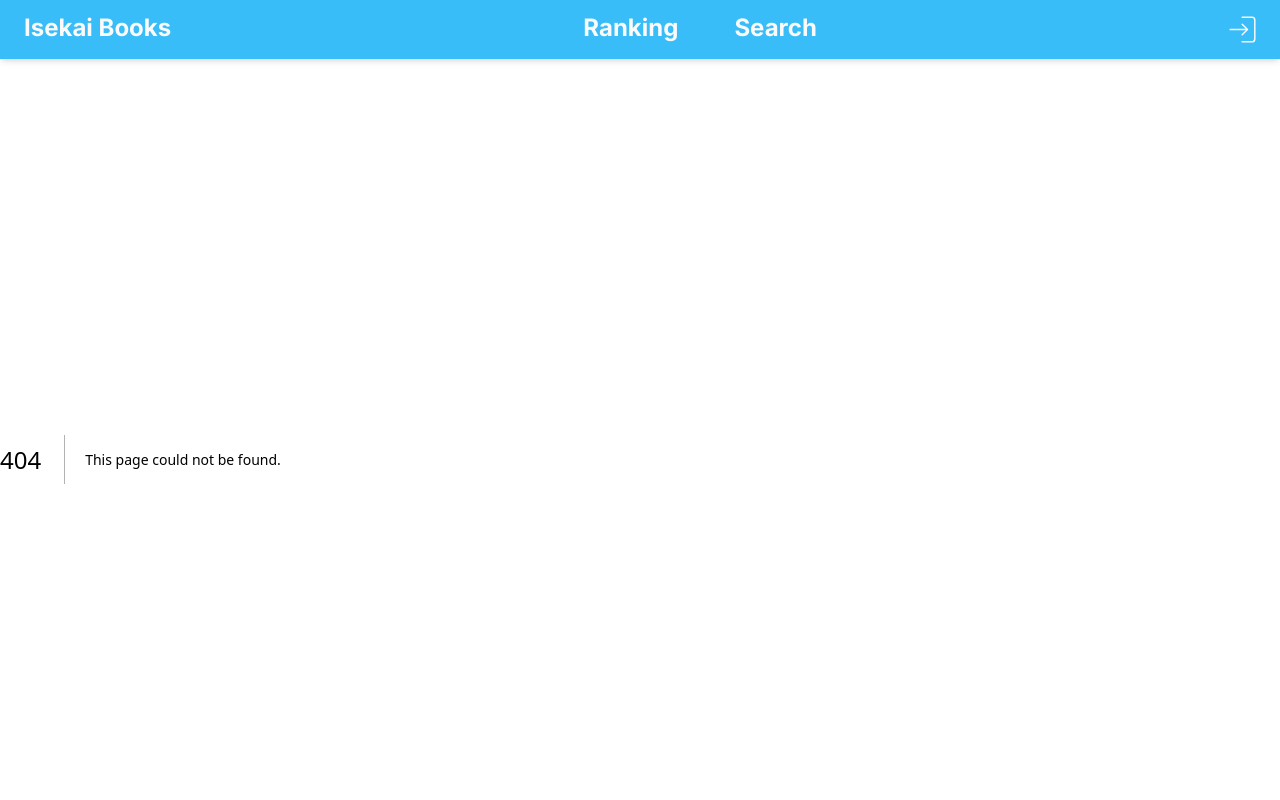
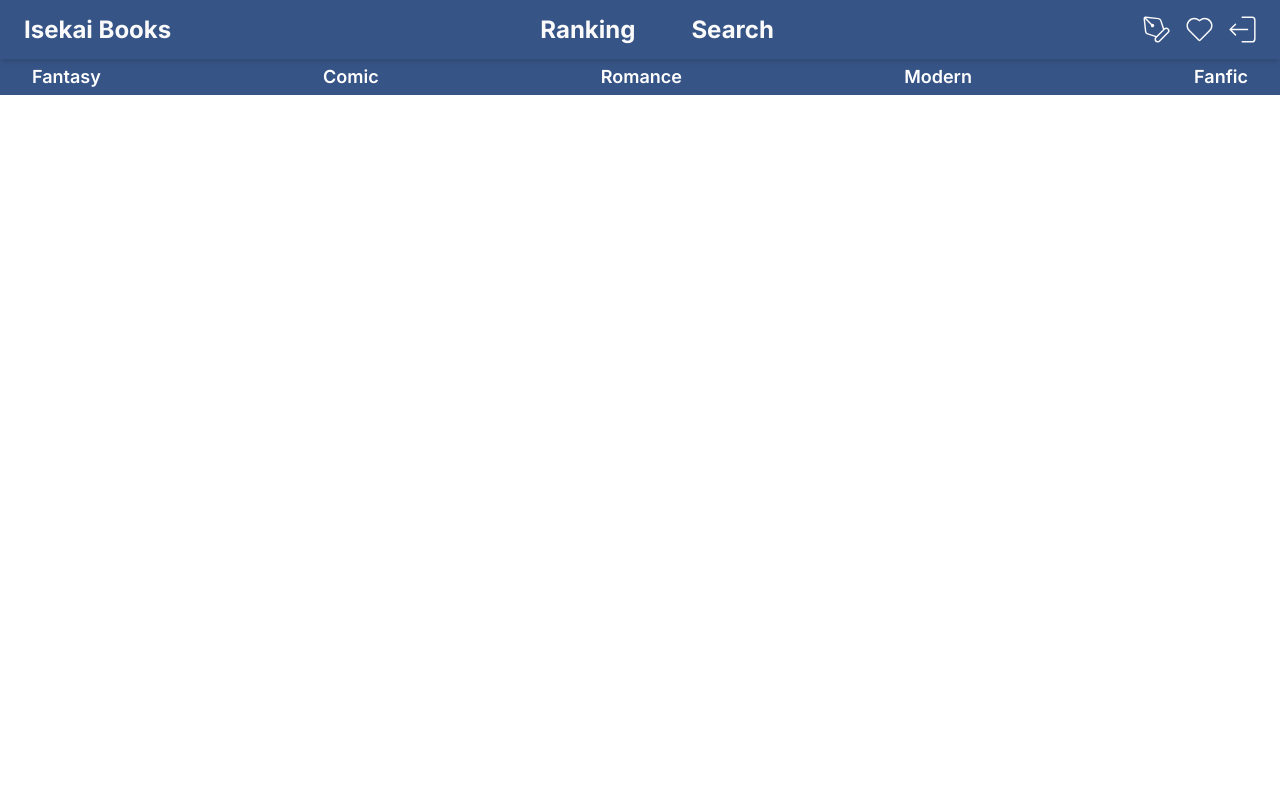
Before and after one commit to rlaehd62/Isekai-Front, a Next.js app: page /ranking in a window 1280 px wide. Before the commit this address had no page. Shown: the top 800 px of the page. Built offline with nearby package versions, Linux system fonts and the light colour scheme.

Commit message:
Added a ranking page and changed few css

```diff
--- a/src/app/components/BookCard.tsx
+++ b/src/app/components/BookCard.tsx
@@ -19,7 +19,10 @@ export default function BookCard({title, description, rank}: CardInput)
             </div>
 
             <div className="w-full flex flex-col p-4 overflow-hidden">
-                <h3 className="text-md truncate md:text-xl">{title}</h3>
+                <div className="flex flex-row items-center gap-2">
+                    <h3 className="text-md font-bold truncate md:text-xl">{title}</h3>
+                    <p className="text-sm">KxxDD</p>
+                </div>
                 <div className="text-sm truncate md:text-md">{description}</div>
             </div>
         </div>
--- a/src/app/components/HeadNav.tsx
+++ b/src/app/components/HeadNav.tsx
@@ -7,21 +7,21 @@ import { CiLogin, CiHeart, CiPen, CiLogout } from "react-icons/ci";
 
 export default function HeadNav()
 {
-    const [isActive, setActive] = useState(false)
+    const [isActive, setActive] = useState(true)
 
     function showUserMenus()
     {
         return [
             <Link className="nav-item-effect" href='/write'> <CiPen size={35} /></Link>,
-            <Link className="nav-item-effect" href='/search'> <CiHeart size={35} /></Link>
+            <Link className="nav-item-effect" href='/favorite'> <CiHeart size={35} /></Link>
         ]
     }
 
     return (
-        <header className="w-screen flex grow-0 flex-col shadow-md bg-sky-400 text-neutral-50 sticky top-0">
+        <header className="w-screen flex flex-col shadow-md bg-[#365486] text-neutral-50 sticky top-0">
 
-            <div className="flex flex-row p-3 justify-between">
-                <div className="flex flex-none font-bold mx-3">
+            <div className="flex flex-row p-3 justify-between items-center">
+                <div className="flex flex-none font-bold mx-3 items-center">
                     <h1 className="text-xl md:text-2xl">
                         <Link href='/'>Isekai Books</Link>
                     </h1>
@@ -36,7 +36,7 @@ export default function HeadNav()
                     </Link>
                 </div>
 
-                <div>
+                <div className="items-center">
                     <div className="flex flex-row font-bold mx-1">
                         {
                             isActive && showUserMenus()
--- /dev/null
+++ b/src/app/components/TagNav.tsx
@@ -0,0 +1,28 @@
+import '@/app/index.css'
+
+export default function TagNav()
+{
+    return (
+        <div className="w-full bg-[#365486] px-3 py-1 flex flex-row gap-3 justify-between items-center overflow-x-auto overflow-y-hidden">
+            <div className="tag-nav-item">
+                Fantasy
+            </div>
+
+            <div className="tag-nav-item">
+                Comic
+            </div>
+
+            <div className="tag-nav-item">
+                Romance
+            </div>
+
+            <div className="tag-nav-item">
+                Modern
+            </div>
+
+            <div className="tag-nav-item">
+                Fanfic
+            </div>
+        </div>
+    )
+}
--- a/src/app/index.css
+++ b/src/app/index.css
@@ -5,18 +5,22 @@
 @layer components {
 
     .nav-item {
-        @apply mx-4 px-3 font-bold text-lg hidden rounded-lg hover:bg-sky-600 md:block md:text-2xl nav-item-animation;
+        @apply mx-4 px-3 font-bold text-lg hidden rounded-lg hover:bg-[#0F1035] md:block md:text-2xl nav-item-animation;
     }
 
     .nav-item-mobile {
-        @apply mx-4 px-3 font-bold text-lg rounded-lg hover:bg-sky-600 md:hidden nav-item-animation;
+        @apply mx-4 px-3 font-bold text-lg rounded-lg hover:bg-[#0F1035] md:hidden nav-item-animation;
     }
 
     .nav-item-effect {
-        @apply px-1 rounded-md hover:bg-sky-600 nav-item-animation;
+        @apply px-1 rounded-md hover:bg-[#0F1035] nav-item-animation;
     }
 
     .nav-item-animation {
         @apply transition-all duration-300 cursor-pointer;
     }
+
+    .tag-nav-item {
+        @apply text-lg font-semibold rounded-md mx-3 px-2 text-white hover:bg-[#0F1035];
+    }
 }
--- /dev/null
+++ b/src/app/ranking/page.tsx
@@ -0,0 +1,12 @@
+import TagNav from '@/app/components/TagNav'
+
+export default function page()
+{
+    return (
+        <div className='w-screen flex'>
+            <div className='w-full'>
+                <TagNav />
+            </div>
+        </div>
+    )
+}
```
